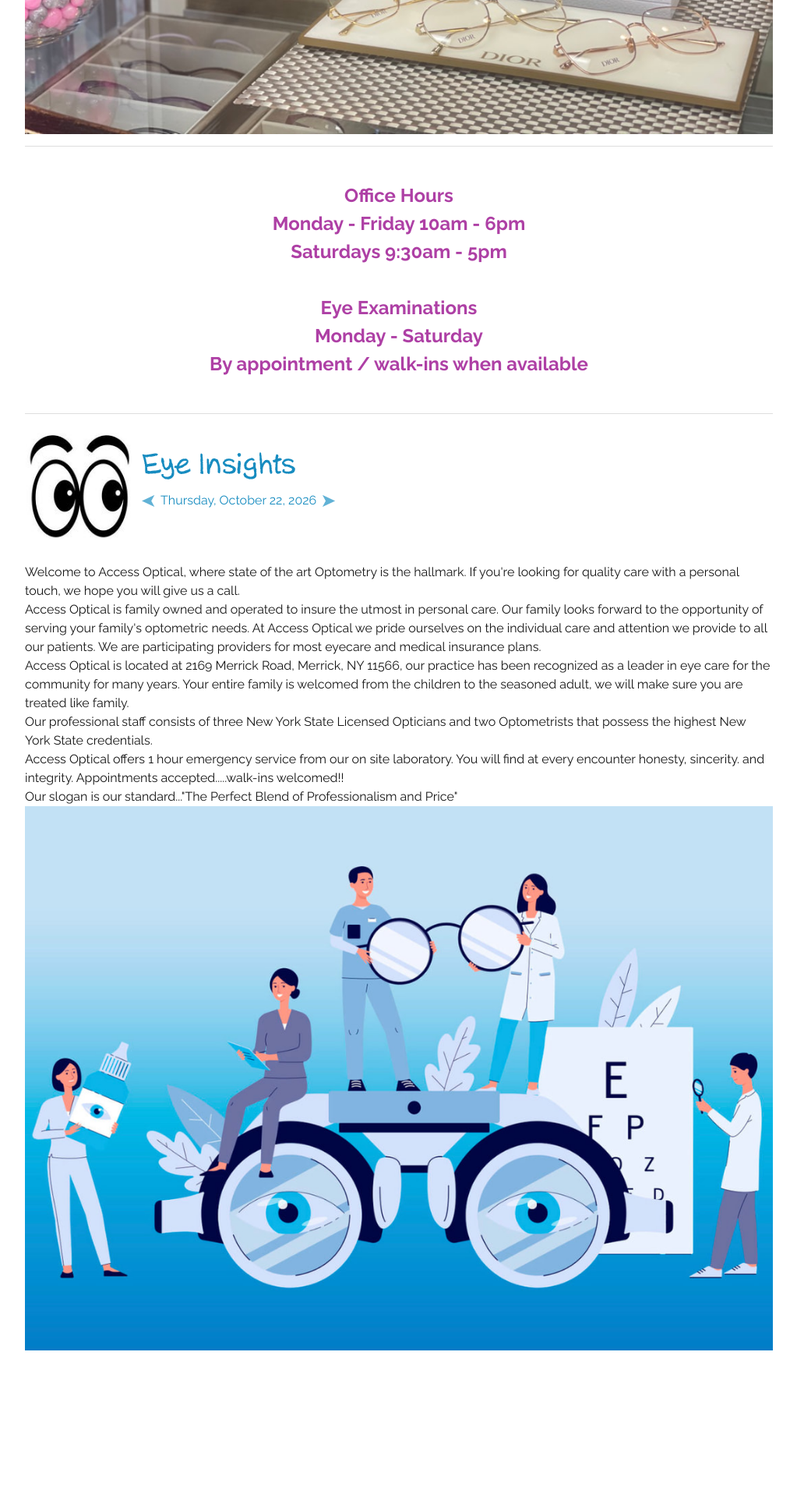
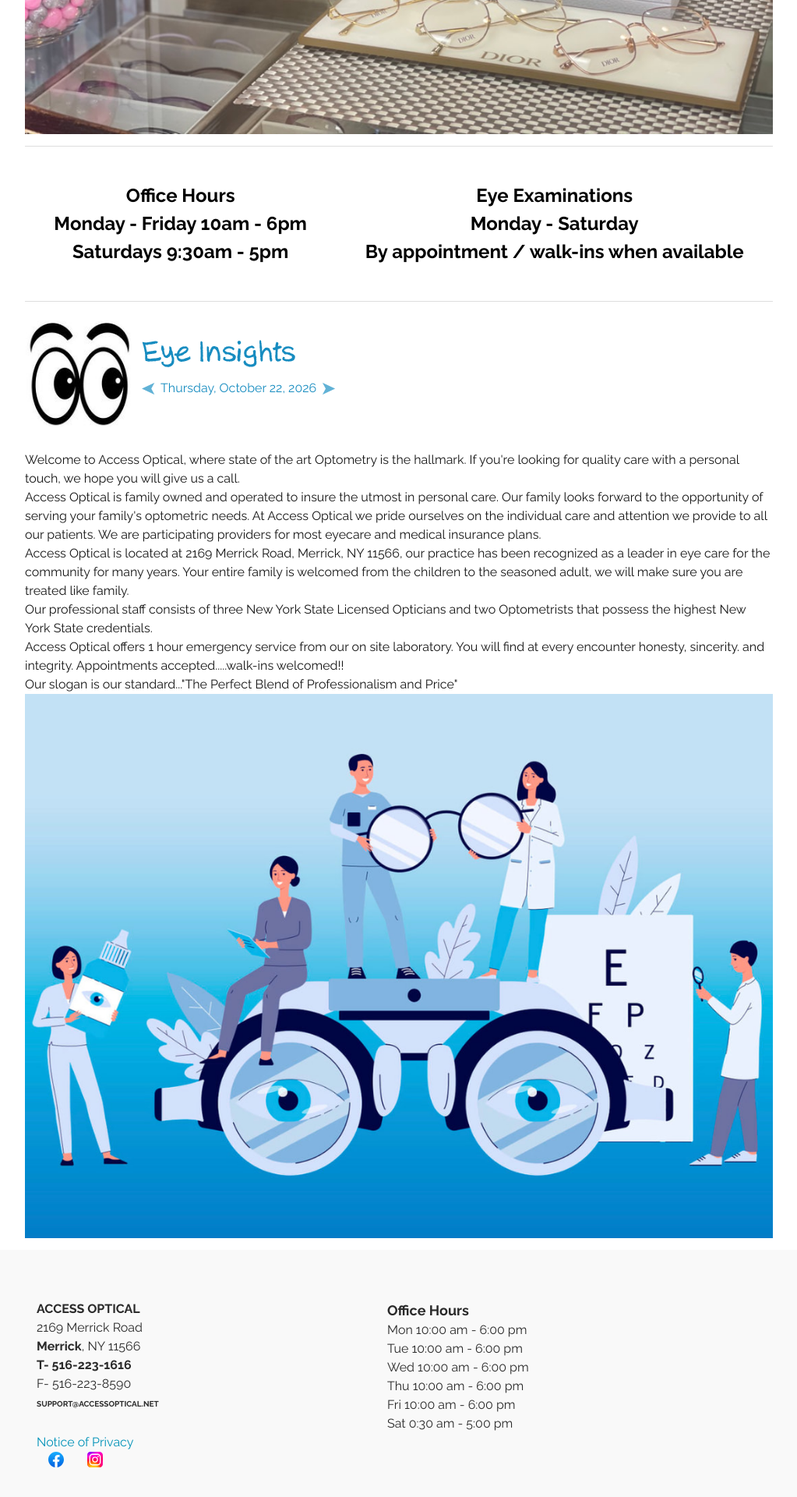
Before and after one commit to Isaac07007/access-optical, a Next.js app: page / in a window 1280 px wide. Shown: the part 714-2634 px from the top of the page at 78% size, without its empty margins (128-1151 px from the left). Before the commit the page ends 2446 px from the top, so only its background shows below. Built offline with nearby package versions, Linux system fonts and the light colour scheme; no server answers.

Commit message:
footer complete

```diff
--- /dev/null
+++ b/app/components/Footer.tsx
@@ -0,0 +1,127 @@
+import Link from "next/link";
+import Image from "next/image";
+
+export default function Footer() {
+    return (
+        <footer
+            style={{
+                background: "#f9f9f9",
+                padding: "4em 1.6em",
+                display: "flex",
+                justifyContent: "center"
+            }}
+        >
+            <table
+                style={{
+                    width: 960,
+                    justifyContent: "center"
+                }}
+            >
+                <tbody>
+                    <tr>
+                        <td
+                            style={{
+                                padding: "0 15px",
+                                alignContent: "start"
+                            }}
+                        >
+                            <p
+                                style={{
+                                    color: "#2a2a2a"
+                                }}
+                            >
+                                <strong>ACCESS OPTICAL</strong>
+                                <br/>
+                                2169 Merrick Road
+                                <br/>
+                                <strong>Merrick</strong>, NY 11566
+                                <br/>
+                                <strong>T- 516-223-1616</strong>
+                                <br/>
+                                F- 516-223-8590
+                                <br/>
+                                <strong style={{fontSize: "x-small"}}>SUPPORT@ACCESSOPTICAL.NET</strong>
+                            </p>
+                        </td>
+                        <td
+                            style={{
+                                padding: "0 15px",
+                                alignContent: "start"
+                            }}
+                        >
+                            <p
+                                style={{
+                                    color: "#2a2a2a"
+                                }}
+                            >
+                                <strong
+                                    style={{
+                                        fontSize: "large"
+                                    }}
+                                >
+                                    Office Hours
+                                </strong>
+                                <br/>
+                                Mon&nbsp;10:00 am - 6:00 pm
+                                <br/>
+                                Tue&nbsp;10:00 am - 6:00 pm
+                                <br/>
+                                Wed&nbsp;10:00 am - 6:00 pm
+                                <br/>
+                                Thu&nbsp;10:00 am - 6:00 pm
+                                <br/>
+                                Fri&nbsp;10:00 am - 6:00 pm
+                                <br/>
+                                Sat&nbsp;0:30 am - 5:00 pm
+                            </p>
+                        </td>
+                    </tr>
+                    <tr>
+                        <td
+                            style={{
+                                padding: "0 15px"
+                            }}
+                        >
+                            <Link className="text-cyan-600 hover:text-sky-300" href={"/"}>Notice of Privacy</Link>
+                        </td>
+                    </tr>
+                    <tr>
+                        <td
+                            style={{
+                                padding: "0 15px",
+                                alignContent: "start"
+                            }}
+                        >
+                            <a href="https://www.facebook.com/AccessOptical/#"
+                                style={{
+                                    float: "left",
+                                    padding: "0 15px"
+                                }}
+                            >
+                                <Image
+                                    alt="facebook logo"
+                                    src={"/Facebook_f_logo_(2021).svg"}
+                                    width={20}
+                                    height={20}
+                                />
+                            </a>
+                            <a href="https://www.instagram.com/AccessOptical/"
+                                style={{
+                                    float: "left",
+                                    padding: "0 15px"
+                                }}
+                            >
+                                <Image
+                                    alt="instagram logo"
+                                    src={"/Instagram_logo_2022.svg"}
+                                    width={20}
+                                    height={20}
+                                />
+                            </a>
+                        </td>
+                    </tr>
+                </tbody>
+            </table>
+        </footer>
+    )
+}
--- a/app/globals.css
+++ b/app/globals.css
@@ -1,5 +1,3 @@
-/* @import url('https://googleapis.com'); */
-@import url('https://fonts.googleapis.com/css2?family=Raleway:ital,wght@0,100..900;1,100..900&display=swap');
 @import "tailwindcss";
 
 :root {
@@ -20,13 +18,6 @@
     --foreground: #ededed;
   }
 } */
-
-@font-face {
-    font-family: 'Raleway';
-    font-style: normal;
-    font-weight: 200;
-    src: url('https://fonts.googleapis.com');
-}
 
 body {
   background: var(--background);
@@ -56,7 +47,7 @@ hr {
 }
 
 .navOptions > * {
-  font-weight: 200;
+  font-weight: 700;
 }
 
 /* Add horizontal line around nav options */
--- a/app/layout.tsx
+++ b/app/layout.tsx
@@ -1,8 +1,9 @@
 import type { Metadata } from "next";
-import { Geist, Geist_Mono } from "next/font/google";
+import { Geist, Geist_Mono, Raleway } from "next/font/google";
 import "./globals.css";
 import Logo from "./components/Logo";
 import Navigation from "./components/Navigation";
+import Footer from "./components/Footer";
 
 const geistSans = Geist({
   variable: "--font-geist-sans",
@@ -14,6 +15,11 @@ const geistMono = Geist_Mono({
   subsets: ["latin"],
 });
 
+const ralewaySans = Raleway({
+  variable: "--font-raleway-sans",
+  subsets: ["latin"]
+})
+
 export const metadata: Metadata = {
   title: "Access Optical",
   description: "Generated by create next app",
@@ -23,13 +29,14 @@ export default function RootLayout({ children }: LayoutProps<"/">) {
   return (
     <html
       lang="en"
-      className={`${geistSans.variable} ${geistMono.variable} h-full antialiased`}
+      className={`${ralewaySans.variable} h-full antialiased`}
     >
       <body className="min-h-full flex flex-col">
         {/* Nav needs to be body level (not in a header!) so position: sticky will work */}
         <Logo/>
         <Navigation/>
         {children}
+        <Footer/>
       </body>
     </html>
   );
--- a/app/page.tsx
+++ b/app/page.tsx
@@ -1,5 +1,3 @@
-import Logo from "./components/Logo";
-import Navigation from "./components/Navigation";
 import Image from "next/image";
 import EyeInsights from "./components/EyeInsightsWrapper";
 
@@ -19,16 +17,29 @@ export default function Home() {
       />
       <hr/>
       <div className="whiteSpacer" style={{height: 30}}/>
-      <p className="storeHours" style={{color: "#ae40a5", fontSize: "x-large", textAlign: "center"}}>
+      <p className="storeHours"
+        style={{
+          color: "#000000",
+          fontSize: "x-large",
+          textAlign: "center",
+          display: "grid",
+          gridTemplateColumns: "auto auto"
+        }}
+      >
+        <span>
           <strong>
             Office Hours<br/>
             Monday - Friday 10am - 6pm<br/>
             Saturdays 9:30am - 5pm<br/>
-          <br/>
+          </strong>
+        </span>
+        <span>
+          <strong>
             Eye Examinations<br/>
             Monday - Saturday<br/>
             By appointment / walk-ins when available<br/>
           </strong>
+        </span>
       </p>
       <div className="whiteSpacer" style={{height: 30}}/>
       <hr/>
@@ -59,6 +70,9 @@ export default function Home() {
         src={"/eye-care-clip-art.jpg"}
         width={1100}
         height={799}
+        style={{
+          paddingBottom: 15
+        }}
       />
     </div>
   );
```
Also changed, not shown: public/Facebook_f_logo_(2021).svg (added), public/Instagram_logo_2022.svg (added). Lines whose indentation alone changed are shown as unchanged.
